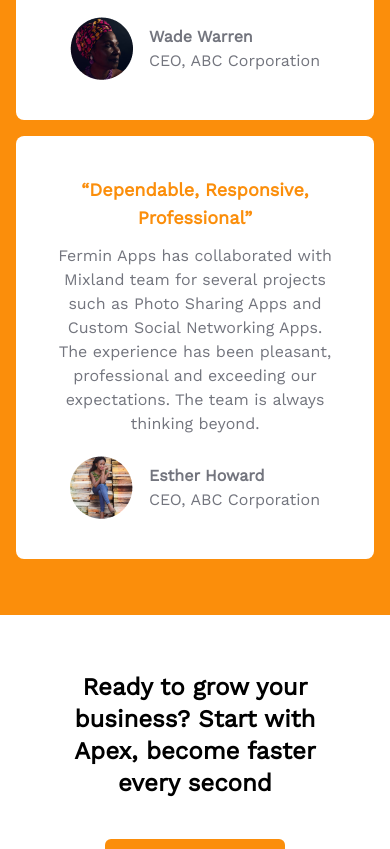
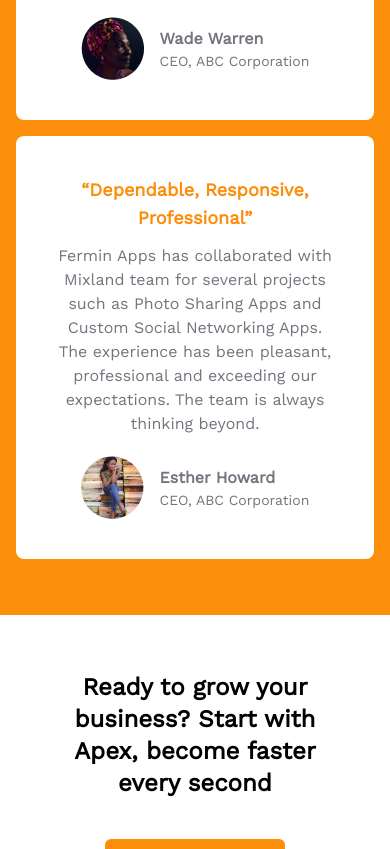
Before and after one commit to alimuhammeddev/Apex, a plain HTML site: page index.html in a window 390 px wide. Shown: the part 4182-5031 px from the top of the page. Drawn offline with nearby package versions, Linux system fonts and the light colour scheme.

Commit message:
reduced text size in testimonial and final commit

```diff
--- a/index.html
+++ b/index.html
@@ -239,7 +239,7 @@
                                 <img src="/images/Photo.png" alt="">
                                 <div>
                                     <h1 class="lg:text-lg text-base font-semibold text-[#73757e]">Wade Warren</h1>
-                                    <p class="text-[#73757e]">CEO, ABC Corporation</p>
+                                    <p class="text-[#73757e] lg:text-base text-sm">CEO, ABC Corporation</p>
                                 </div>
                             </div>
                         </div>
@@ -256,7 +256,7 @@
                                 <img src="/images/girl.png" alt="">
                                 <div>
                                     <h1 class="lg:text-lg text-base font-semibold text-[#73757e]">Esther Howard</h1>
-                                    <p class="text-[#73757e]">CEO, ABC Corporation</p>
+                                    <p class="text-[#73757e] lg:text-base text-sm">CEO, ABC Corporation</p>
                                 </div>
                             </div>
                         </div>
```
